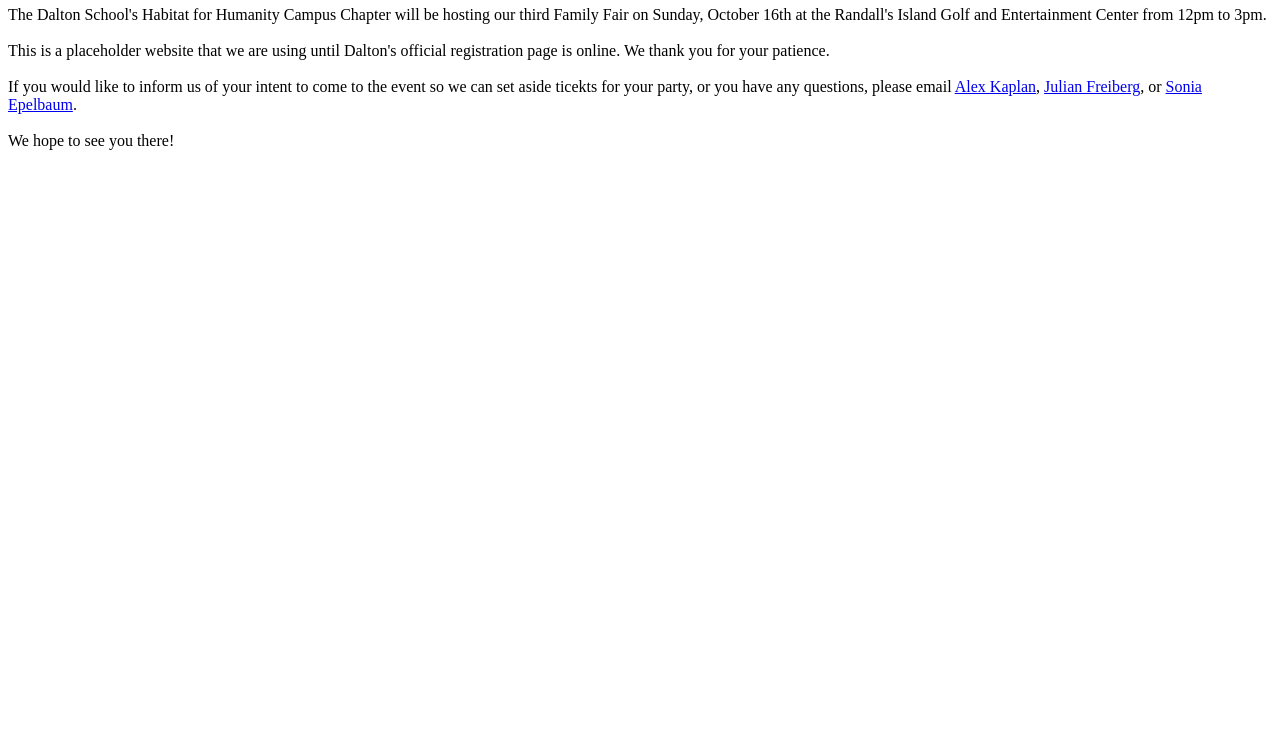
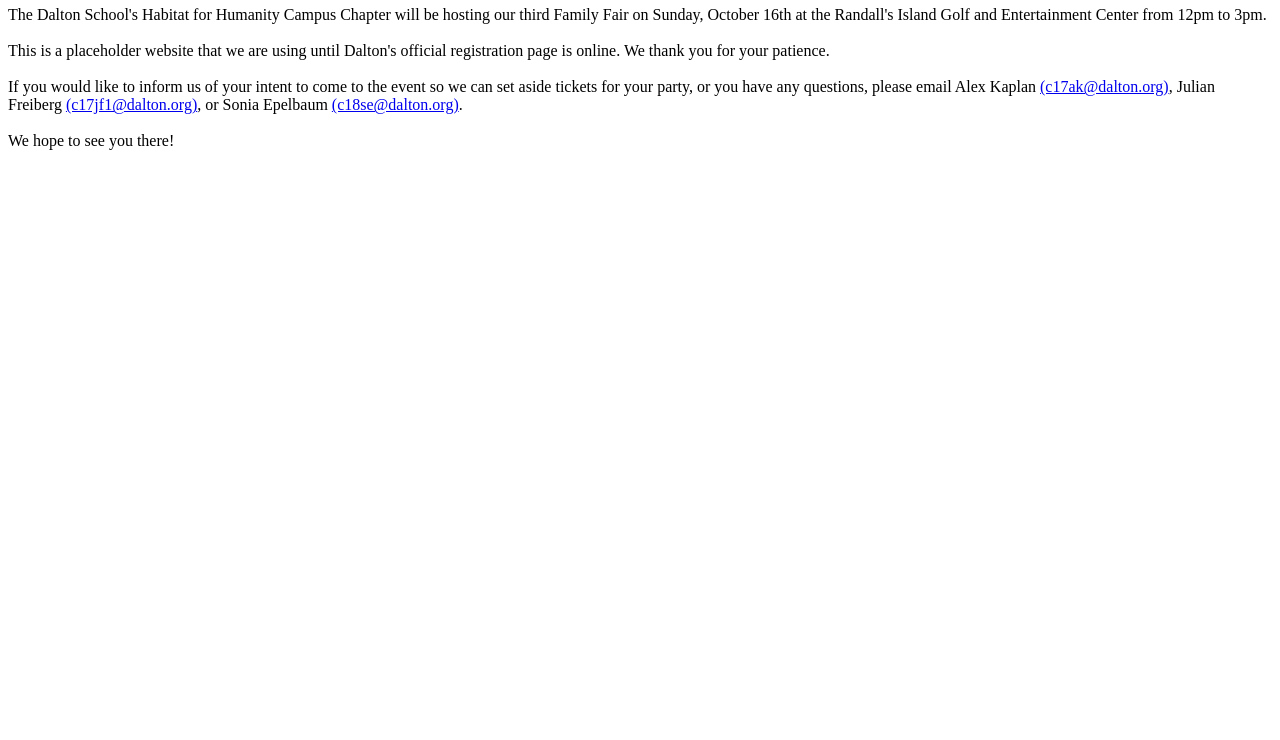
Before and after one commit to alkaplan/alkaplan.github.io, a plain HTML site: page index.html in a window 1280 px wide. Shown: the part 60-800 px from the top of the page. Drawn offline with Linux system fonts and the light colour scheme.

Commit message:
updated index

```diff
--- a/index.html
+++ b/index.html
@@ -5,6 +5,6 @@ The Dalton School's Habitat for Humanity Campus Chapter will be hosting our thir
 This is a placeholder website that we are using until Dalton's official registration page is online.  We thank you for your patience.<br><br>
 
 
-If you  would like to inform us of your intent to come to the event so we can set aside ticekts for your party, or you have any questions, please email <A HREF="mailto:c17ak@dalton.org">Alex Kaplan</A>, <A HREF="mailto:c17jf1@dalton.org">Julian Freiberg</A>, or <A HREF="mailto:c18se@dalton.org">Sonia Epelbaum</A>.<br><br>
+If you  would like to inform us of your intent to come to the event so we can set aside tickets for your party, or you have any questions, please email Alex Kaplan <A HREF="mailto:c17ak@dalton.org">(c17ak@dalton.org)</A>, Julian Freiberg <A HREF="mailto:c17jf1@dalton.org">(c17jf1@dalton.org)</A>, or Sonia Epelbaum <A HREF="mailto:c18se@dalton.org">(c18se@dalton.org)</A>.<br><br>
 
 We hope to see you there!
```
